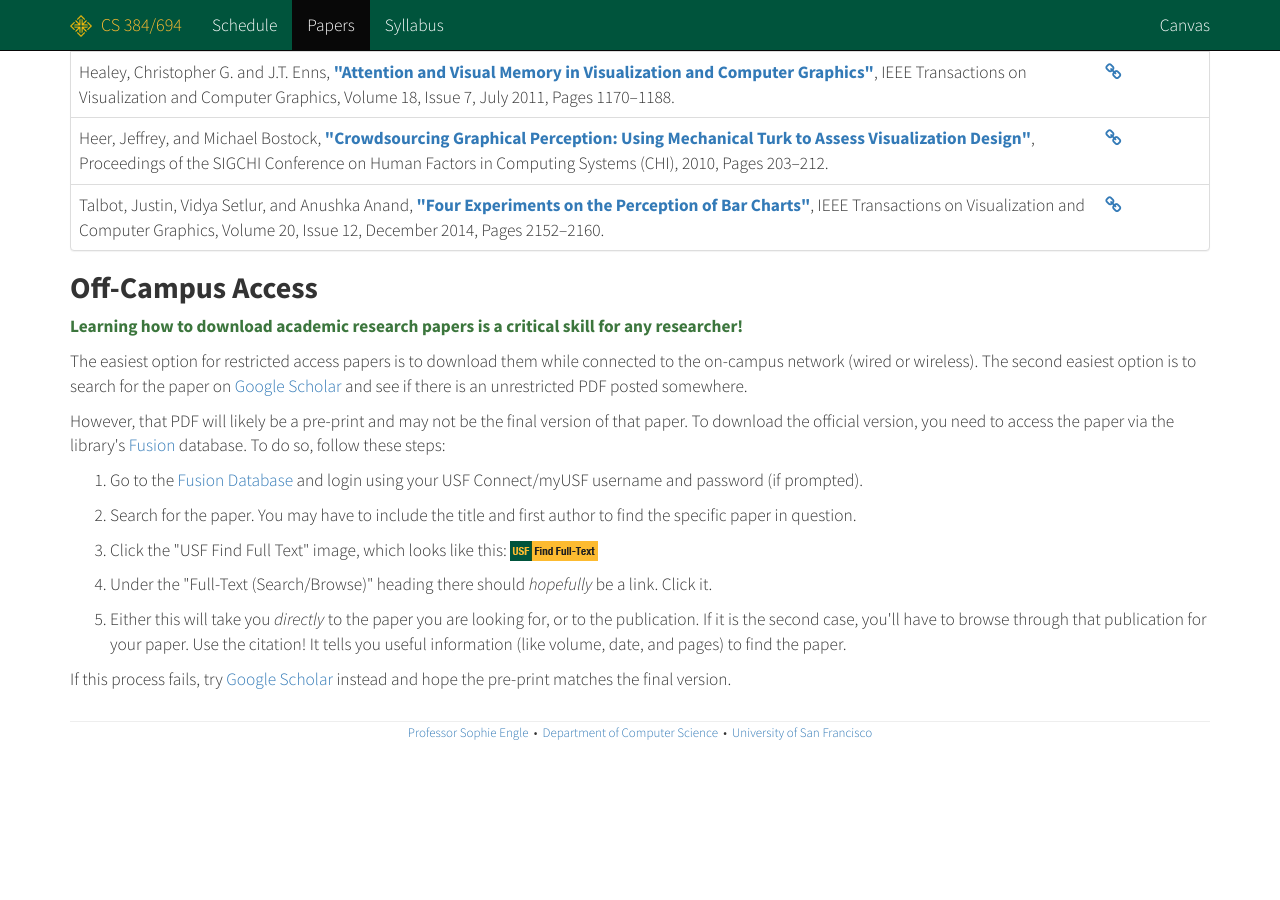
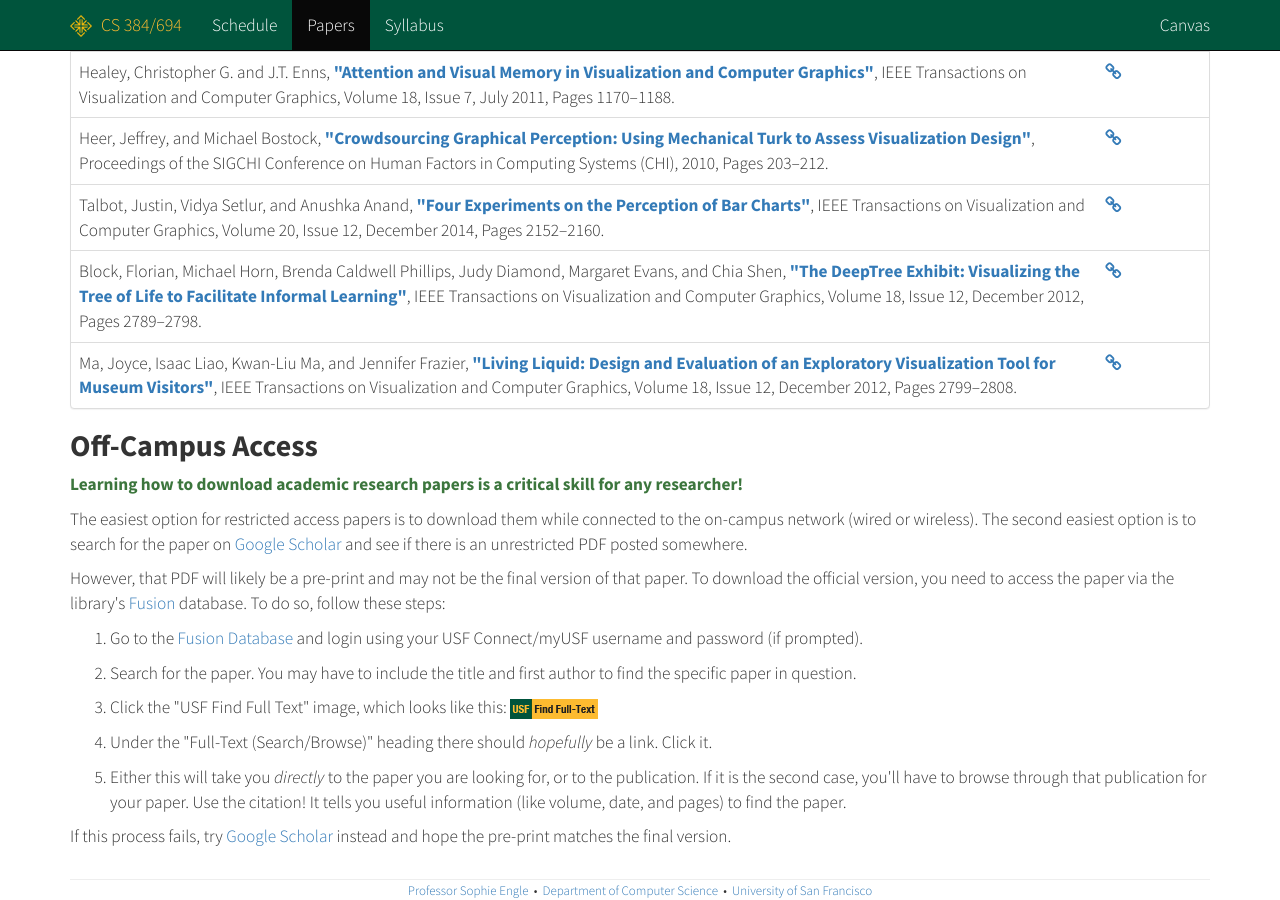
Before and after one commit to cs694/fall2015, a Jekyll site: the page built from papers.html, in a window 1280 px wide and 900 px high, scrolled down 514 px. Built offline with Jekyll 4.4.1, drawn with Linux system fonts in a browser that asks for light colours; Markdown is read by kramdown in place of the engine named in the settings; before the commit the page ends 1267 px from its top, so only the background shows below that.

Commit message:
Updating week 9.

```diff
--- a/_data/schedule.yml
+++ b/_data/schedule.yml
@@ -154,11 +154,20 @@
 
 - week : 9
   date : 2015-10-22
-  info : 'Topic Pending'
+  info : 'Ambient Visualization and Urban Displays'
   gray : false
   flag : false
-  iffy : true
-  todo : '<p class="text-success"><i class="fa fa-television"></i> We will begin with a 20 minute presentation by Thanawut on educational technology and visualization.</p>'
+  todo : '<p class="text-success"><i class="fa fa-television"></i> We will begin with a 20 minute presentation by Thanawut on "<strong><a href="http://dx.doi.org/10.1016/j.ijhcs.2015.02.005">Public Visualization Displays of Citizen Data: Design, Impact, and Implications</a></strong>" by Nina Valkanova, Sergi Jorda, and Andrew Vande Moere published in the <em>International Journal of Human-Computer Studies</em>, Volume 81, September 2015, pages 4&ndash;16.</p><p><strong>Assigned Reading:</strong> If you were born in January through June please read the first paper. If you were born in July through December, please read the second paper.</p>'
+  read :
+    - title   : 'The DeepTree Exhibit: Visualizing the Tree of Life to Facilitate Informal Learning'
+      authors : 'Block, Florian, Michael Horn, Brenda Caldwell Phillips, Judy Diamond, Margaret Evans, and Chia Shen'
+      citation: 'IEEE Transactions on Visualization and Computer Graphics, Volume 18, Issue 12, December 2012, Pages 2789&ndash;2798'
+      doi     : 'http://dx.doi.org/10.1109/TVCG.2012.244'
+    - title   : 'Living Liquid: Design and Evaluation of an Exploratory Visualization Tool for Museum Visitors'
+      authors : 'Ma, Joyce, Isaac Liao, Kwan-Liu Ma, and Jennifer Frazier'
+      citation: 'IEEE Transactions on Visualization and Computer Graphics, Volume 18, Issue 12, December 2012, Pages 2799&ndash;2808'
+      doi     : 'http://dx.doi.org/10.1109/TVCG.2012.244'
+
 
 - week : 10
   date : 2015-10-29
```
